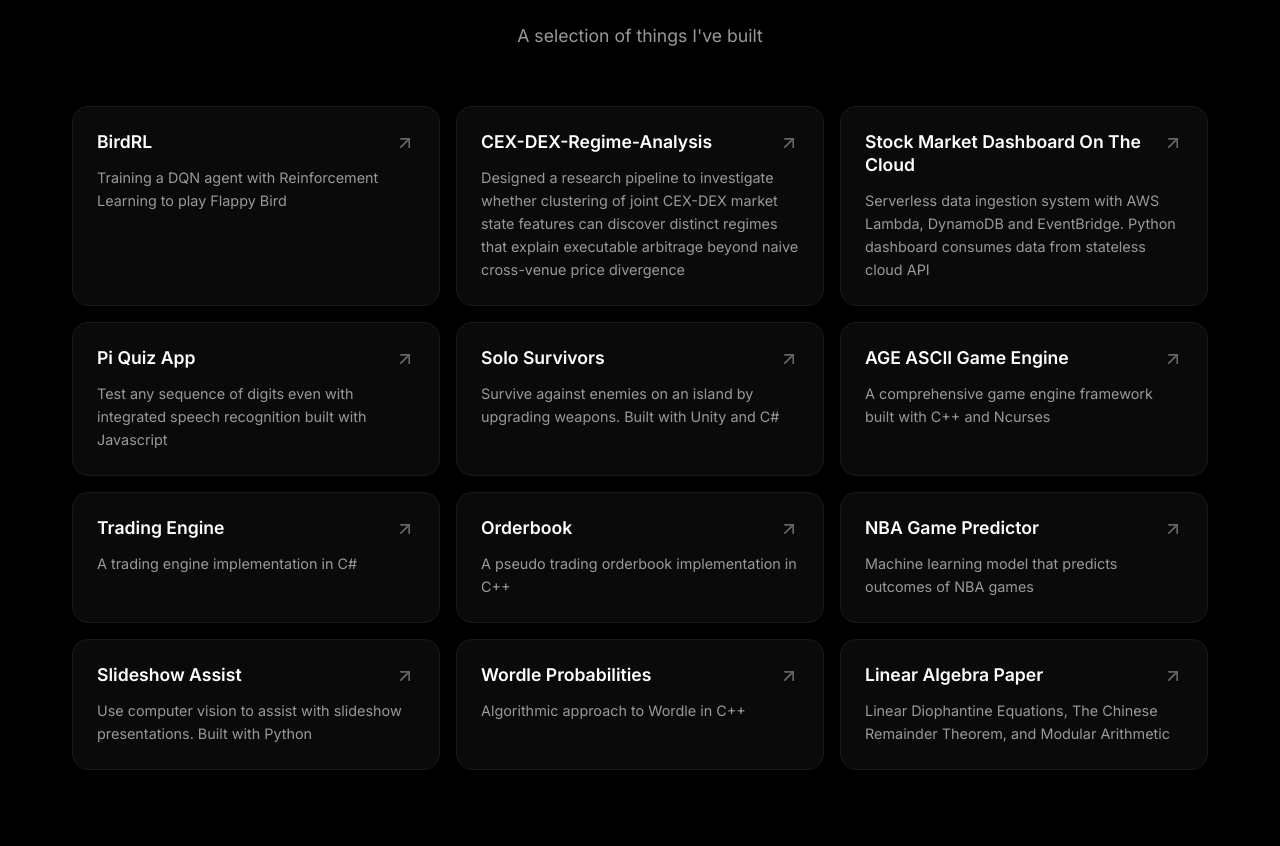
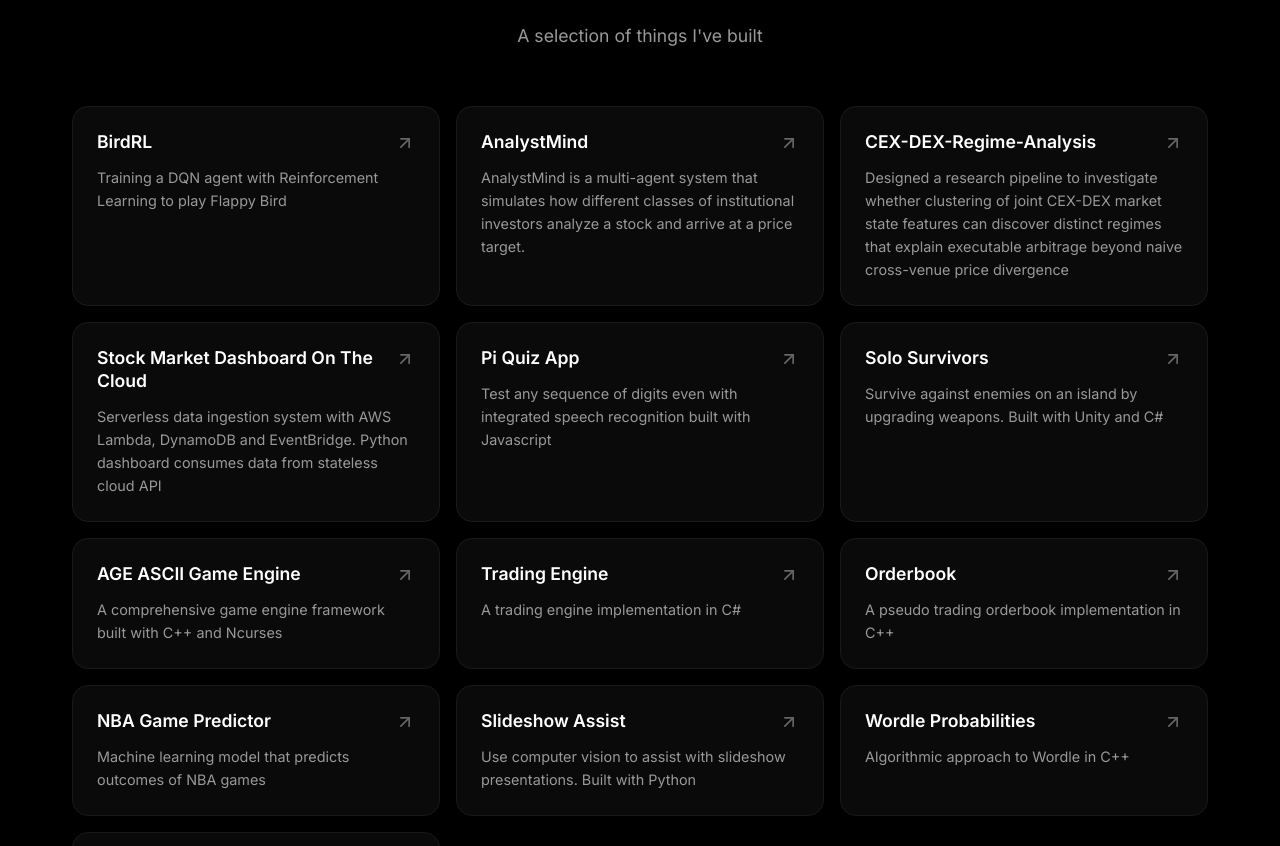
Before and after one commit to KenGao0216/ken-gao, a React (Vite) app: page / in a window 1280 px wide. Shown: the part 964-1810 px from the top of the page. Built offline with nearby package versions, Linux system fonts and the light colour scheme.

Commit message:
update personal

```diff
--- a/src/data.js
+++ b/src/data.js
@@ -4,6 +4,11 @@ export const projects = [
       title: "BirdRL",
       link: "https://github.com/KenGao0216/BirdRL",
       description: `Training a DQN agent with Reinforcement Learning to play Flappy Bird`,
+    },
+    {
+      title: "AnalystMind",
+      link: "https://github.com/Wat-Street/AnalystMind",
+      description: `AnalystMind is a multi-agent system that simulates how different classes of institutional investors analyze a stock and arrive at a price target.`,
     },
     {
       title: "CEX-DEX-Regime-Analysis",
```
